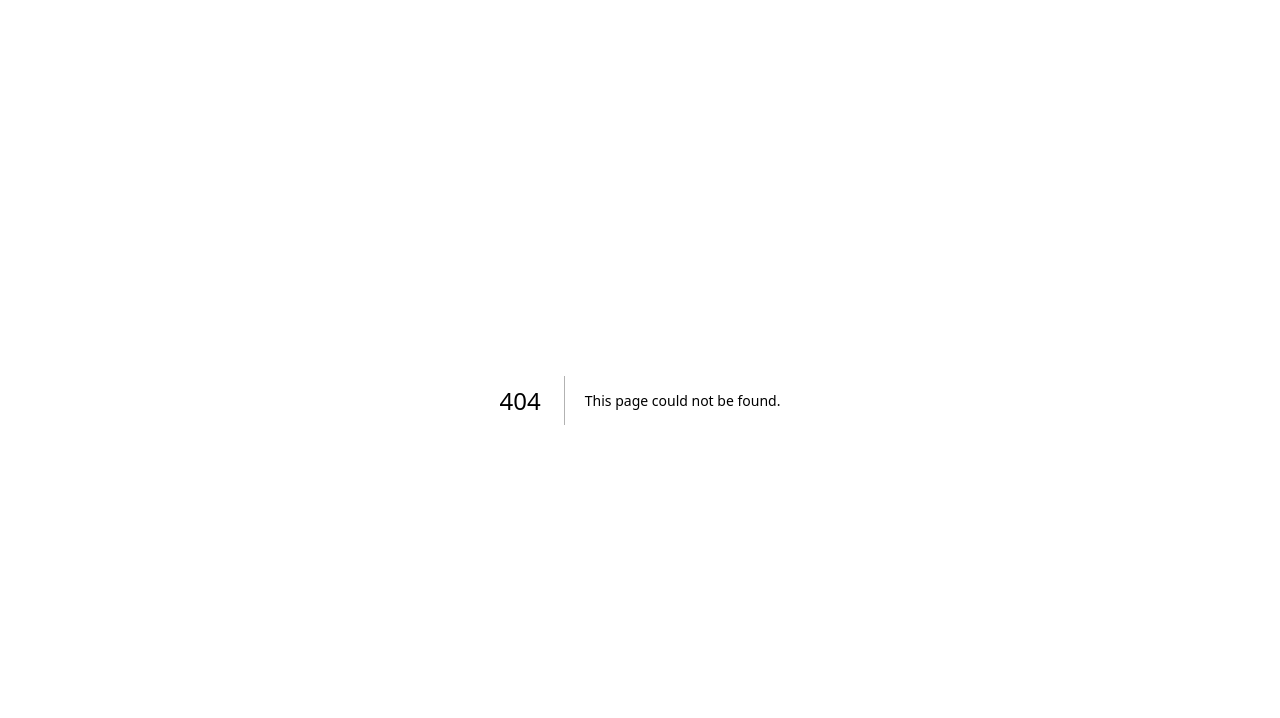
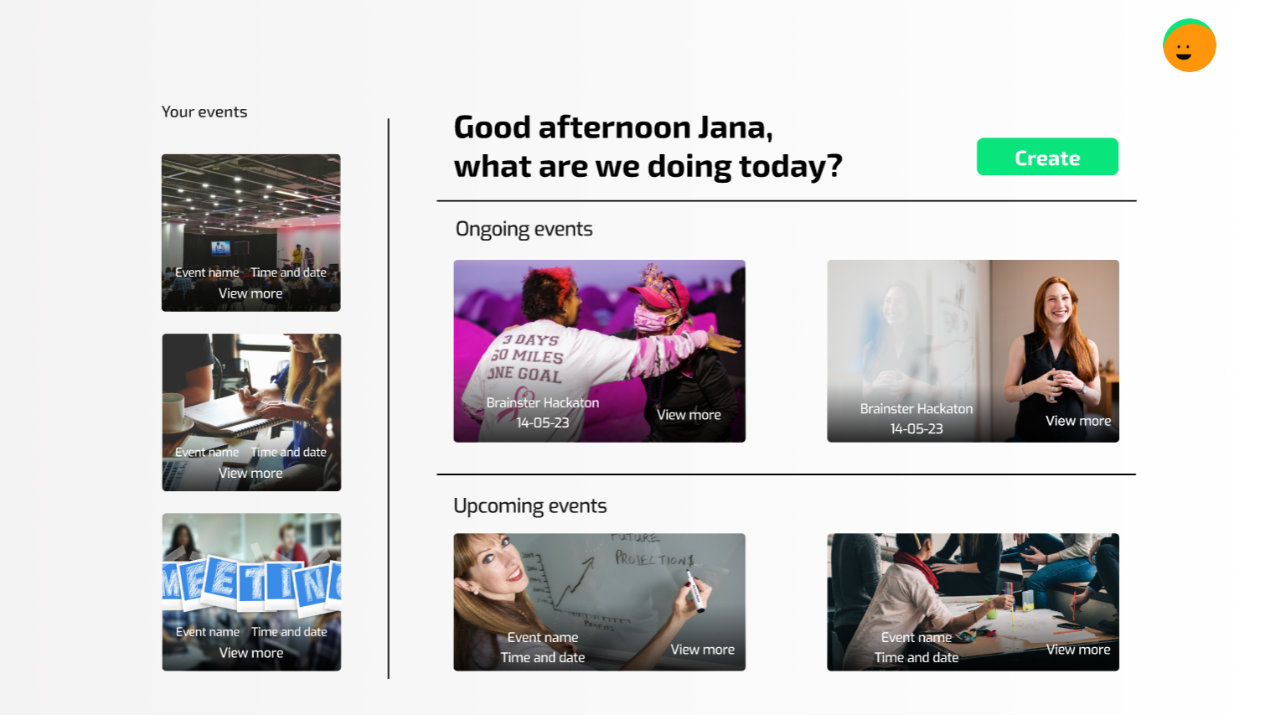
Before and after one commit to angov-vangel/hakaton, a Next.js app: page /admin-home in a window 1280 px wide. Before the commit this address had no page. Shown: the top 718 px of the page. Built offline with nearby package versions, Linux system fonts and the light colour scheme.

Commit message:
bg-image added

```diff
--- a/components/LoginForm.tsx
+++ b/components/LoginForm.tsx
@@ -31,12 +31,13 @@ export const LoginForm = () => {
 
   const onSubmit: SubmitHandler<LoginFormData> = async (data) => {
     setSubmitting(true);
+    router.push("/admin-home");
     try {
       const response = await axios.post<LoginFormData>(
         "https://mimica-kuzmanovska.sharedwithexpose.com/",
         data
       );
-      router.push("/admin");
+
       reset();
     } catch (error: AxiosError | any) {
       setServerError("Invalid email or password");
--- /dev/null
+++ b/pages/admin-home/index.tsx
@@ -0,0 +1,14 @@
+import bgImage from "./../../img/adminbg.png";
+
+export default function AdminHome() {
+  return (
+    <div
+      style={{
+        backgroundImage: `url(${bgImage.src})`,
+        backgroundRepeat: "no-repeat",
+        backgroundSize: "contain",
+        height: "100vh",
+      }}
+    ></div>
+  );
+}
```
Also changed, not shown: img/admin_home.png (added), img/adminbg.png (added).
